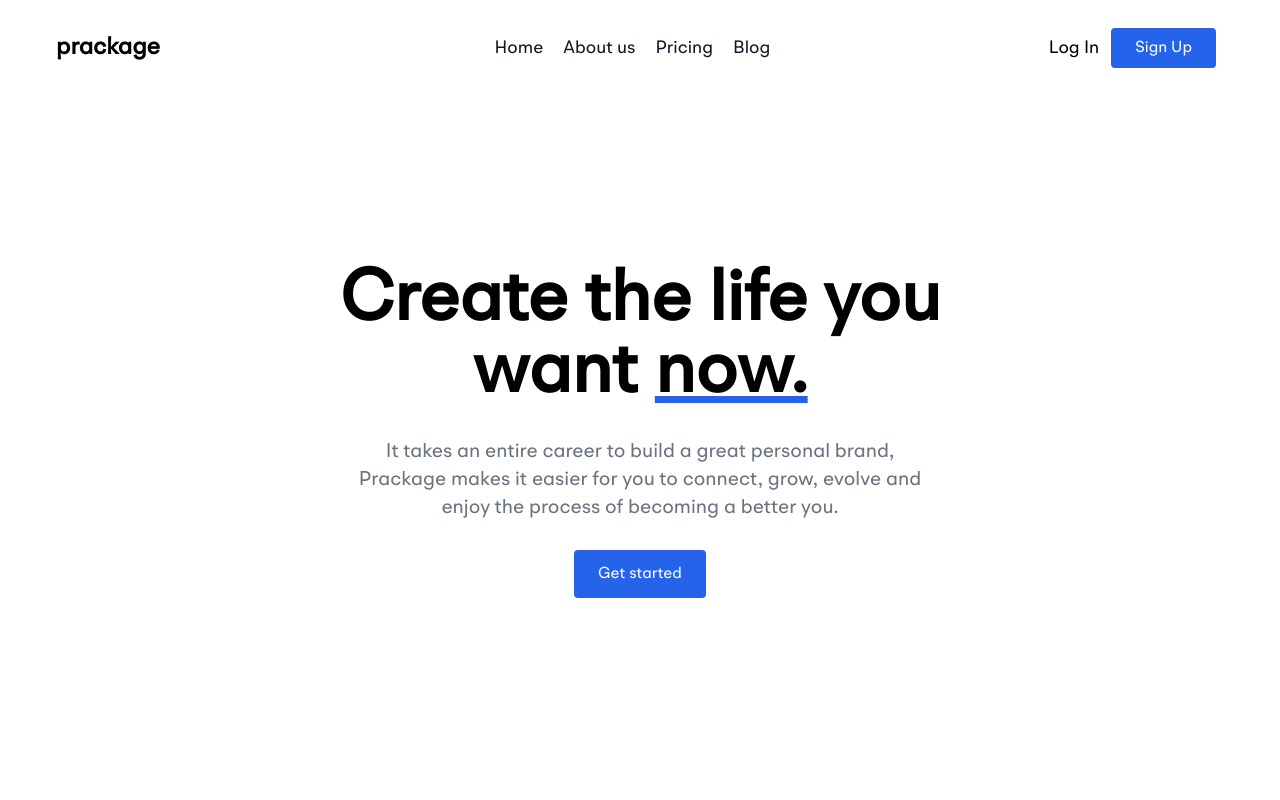
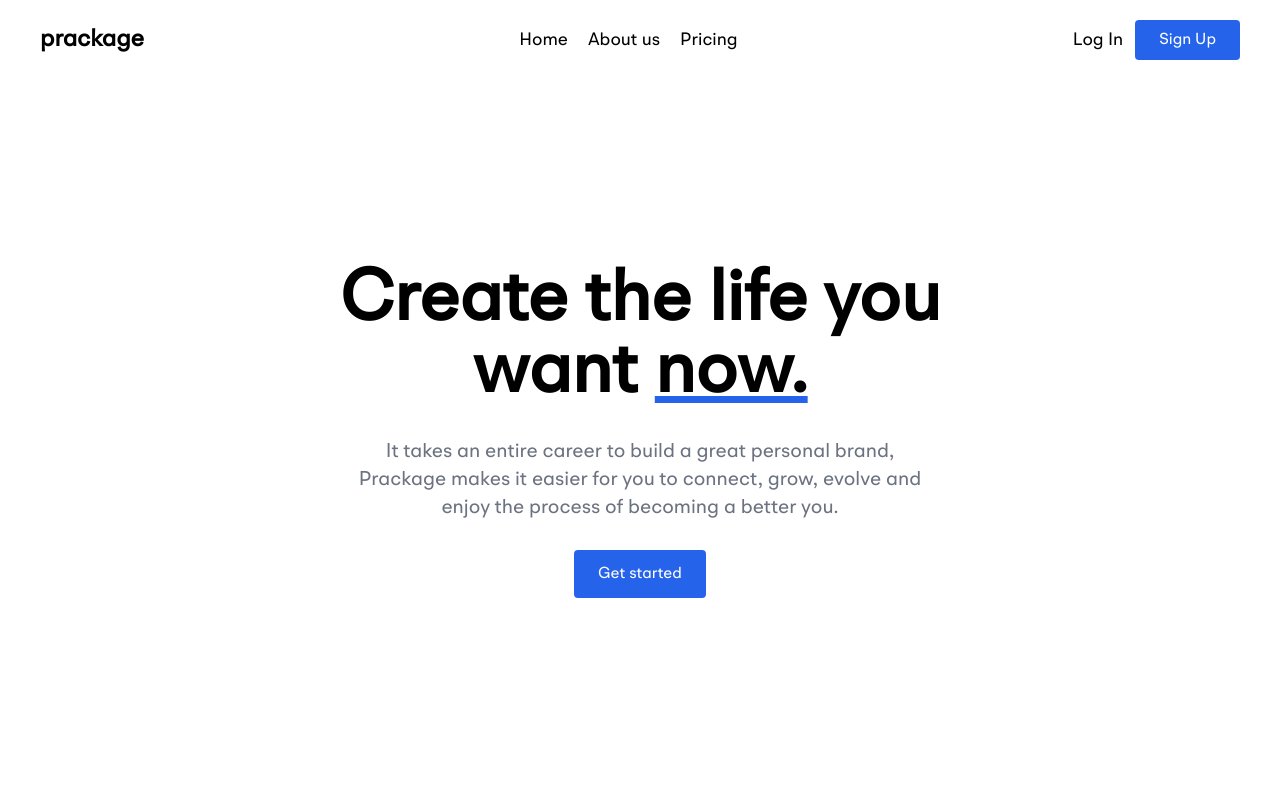
Before and after one commit to CyberGeni/prackage, a React (Vite) app: page / in a window 1280 px wide. Shown: the top 800 px of the page. Built offline with nearby package versions, Linux system fonts and the light colour scheme.

Commit message:
fixed menu not displaying

```diff
--- a/src/App.jsx
+++ b/src/App.jsx
@@ -1,6 +1,7 @@
 import './App.css'
 import {BrowserRouter as Router, Route, Routes} from 'react-router-dom'
 import Home from './pages/Home'
+import About from './pages/About'
 
 function App() {
   return (
@@ -8,6 +9,7 @@ function App() {
       <Router>
         <Routes>
           <Route path="/" element={<Home />} />
+          <Route path="/about" element={<About />} />
         </Routes>
       </Router>
     </div>
--- a/src/components/Navbar.jsx
+++ b/src/components/Navbar.jsx
@@ -15,11 +15,11 @@ function Navbar() {
   }
 
   return (
-    <header className="flex justify-between mx-auto list-none overflow-hidden w-full bg-transparent fixed z-10 backdrop-blur-3xl">
-        <h1 className="px-10 py-6 sm:px-14 sm:py-5 md:px-18 md:py-8 font-bold text-2xl">prackage</h1>
+    <header className={isActive ? "fixed flex justify-between mx-auto list-none overflow-hidden w-full" : "fixed flex justify-between mx-auto list-none overflow-hidden w-full backdrop-blur-3xl"}>
+        <h1 className="px-10 py-6 font-bold text-2xl">prackage</h1>
         <div className=
           {isActive ? "left-[0vw] md:left-unset transition-all flex flex-col md:flex-row justify-between w-full h-screen md:h-fit text-2xl md:text-base space-y-4 md:space-y-0 fixed md:relative bg-white" : "transition-all left-[100vw] absolute md:relative md:flex md:justify-between w-full md:left-0 md:text-lg md:my-2"}>
-          <div className="flex justify-between px-10 py-8 md:px-0 md:py-0">
+          <div className="flex justify-between px-10 py-5 md:px-0 md:py-0">
             <h1 className="font-bold md:hidden">prackage</h1>
             <img
               onClick={handleClick}
@@ -27,19 +27,18 @@ function Navbar() {
               src={Close}
               />
           </div>
-          <nav className="space-y-7 md:w-full md:space-y-0 md:flex md:items-center md:justify-center px-10  md:px-0 md:space-x-4 lg:space-x-5 text-gray-900">
+          <nav className="space-y-7 md:w-full md:space-y-0 md:flex md:items-center md:justify-center px-10 md:py-3 md:px-0 md:space-x-5">
             <li>Home</li>
             <li>About us</li>
             <li>Pricing</li>
-            <li>Blog</li>
           </nav>
 
-          <div className="flex flex-col w-auto md:space-x-3 md:pr-16 md:flex-row md:items-center md:justify-center space-y-4 md:space-y-0">
+          <div className="flex flex-col w-auto md:space-x-3 md:pr-10 md:flex-row md:items-center md:justify-center space-y-4 md:space-y-0">
             <button className="md:w-max">Log In</button>
             <button className="text-xl md:text-base md:rounded  md:w-max w-full bg-blue-600 mb-0 text-white px-6 py-4 md:py-2 ">Sign Up</button>
           </div>
         </div>
-        <img onClick={handleClick} className="px-10 py-8 sm:px-14 sm:py-10  md:hidden md:h-fit" src={Menu} alt="" />
+        <img onClick={handleClick} className="px-10 py-8 md:hidden md:h-fit" src={Menu} alt="" />
     </header>
   )
 }
--- /dev/null
+++ b/src/pages/About.jsx
@@ -0,0 +1,11 @@
+import React from 'react'
+import Navbar from '../components/Navbar'
+function About() {
+  return (
+    <div>
+        <Navbar />
+    </div>
+  )
+}
+
+export default About
```
